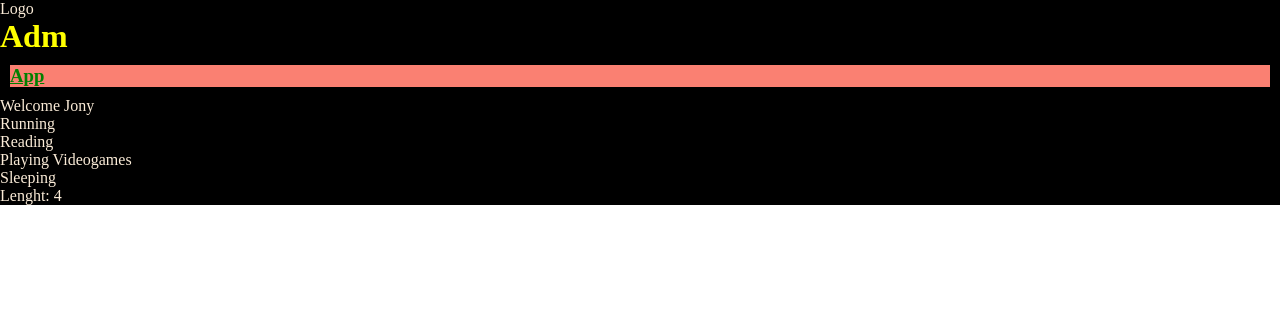
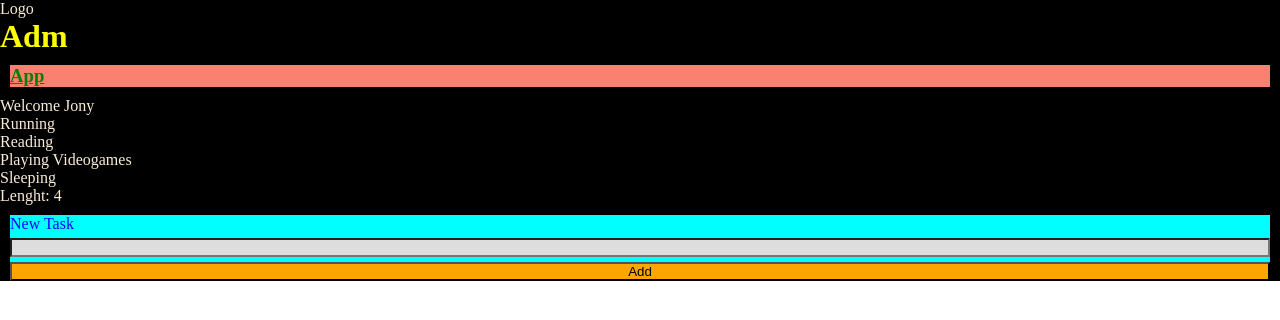
Before and after one commit to Jonas-Ramos/REACT-UDISTRI, a React app: page / in a window 1280 px wide. Shown: the top 320 px of the page. Built offline with nearby package versions, Linux system fonts and the light colour scheme; the HTML template or start-up script is replaced by a standard one.

Commit message:
React: SASS

```diff
--- a/package.json
+++ b/package.json
@@ -12,7 +12,8 @@
   "dependencies": {
     "prop-types": "^15.8.1",
     "react": "^18.2.0",
-    "react-dom": "^18.2.0"
+    "react-dom": "^18.2.0",
+    "sass": "^1.69.5"
   },
   "devDependencies": {
     "@types/react": "^18.2.37",
--- a/src/App.jsx
+++ b/src/App.jsx
@@ -1,6 +1,7 @@
 import './App.css'
 import Header from './components/Header';
 import TaskList from './components/TaskList';
+import Form from './components/Form';
 
 
 function App() {
@@ -8,6 +9,7 @@
     <div className='app'>
       <Header />
       <TaskList />
+      <Form />
     </div>
   );
 }
--- /dev/null
+++ b/src/components/Form.jsx
@@ -0,0 +1,14 @@
+import "../styles/Form.scss"
+
+const Form = () => {
+  return (
+  <>
+  <form className="form">
+    <label className="form__label">New Task</label>
+    <input type="text" className="form__input" />
+    <button className="form__button">Add</button>
+  </form>
+  </>)
+}
+
+export default Form
--- /dev/null
+++ b/src/styles/Form.scss
@@ -0,0 +1,18 @@
+.form {
+    display: flex;
+    flex-direction: column;
+    margin: 10px;
+    gap: 5px;
+    background-color: aqua;
+
+    &__label{
+        color: rgb(25, 0, 255);
+    }
+    &__input{
+        color: blueviolet;
+        background-color: rgb(221, 221, 221);
+    }
+    &__button {
+        background-color: orange;
+    }
+}
```
Also changed, not shown: 1 other file (tests, documents, lock files or other folders).
